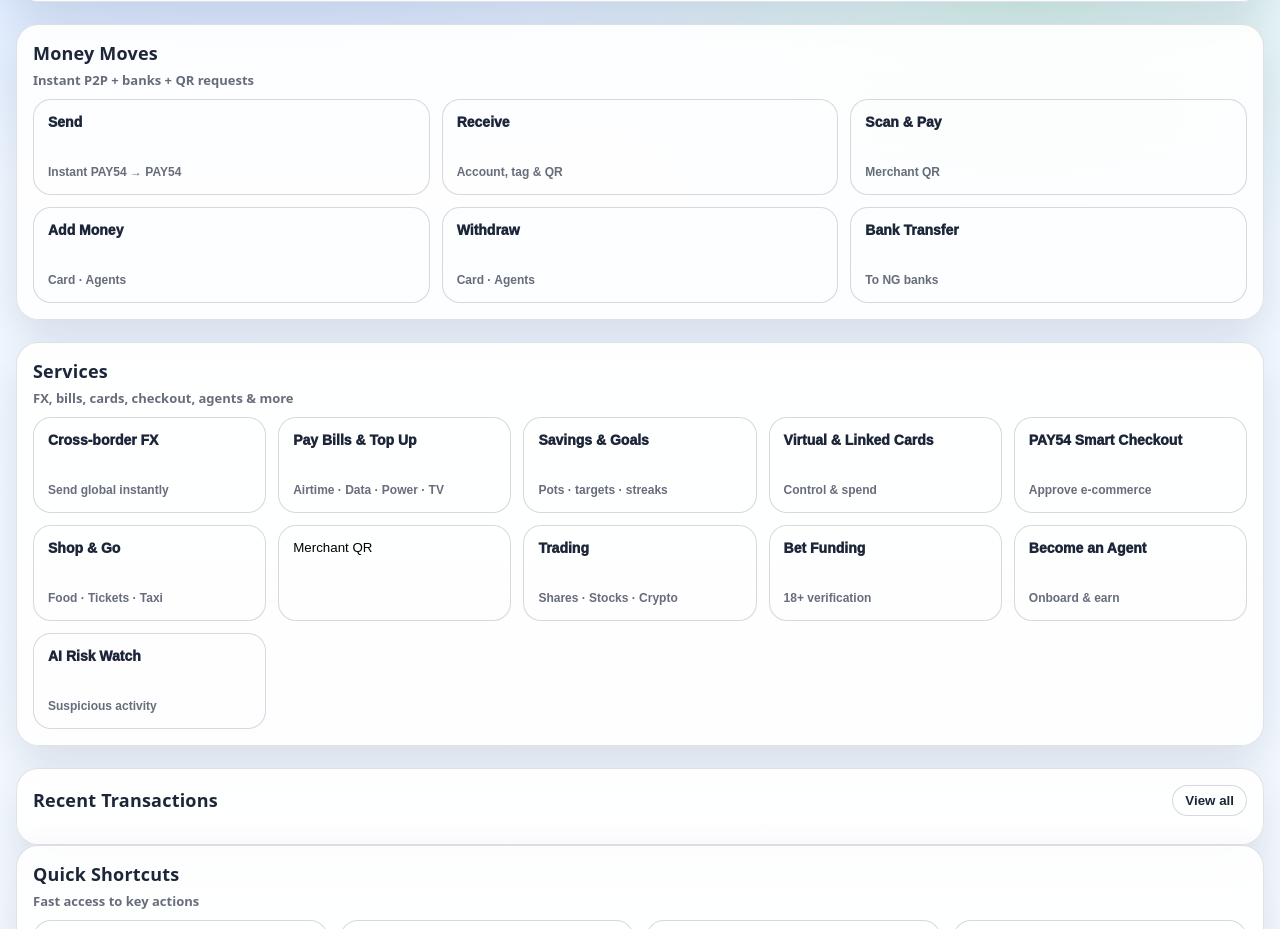
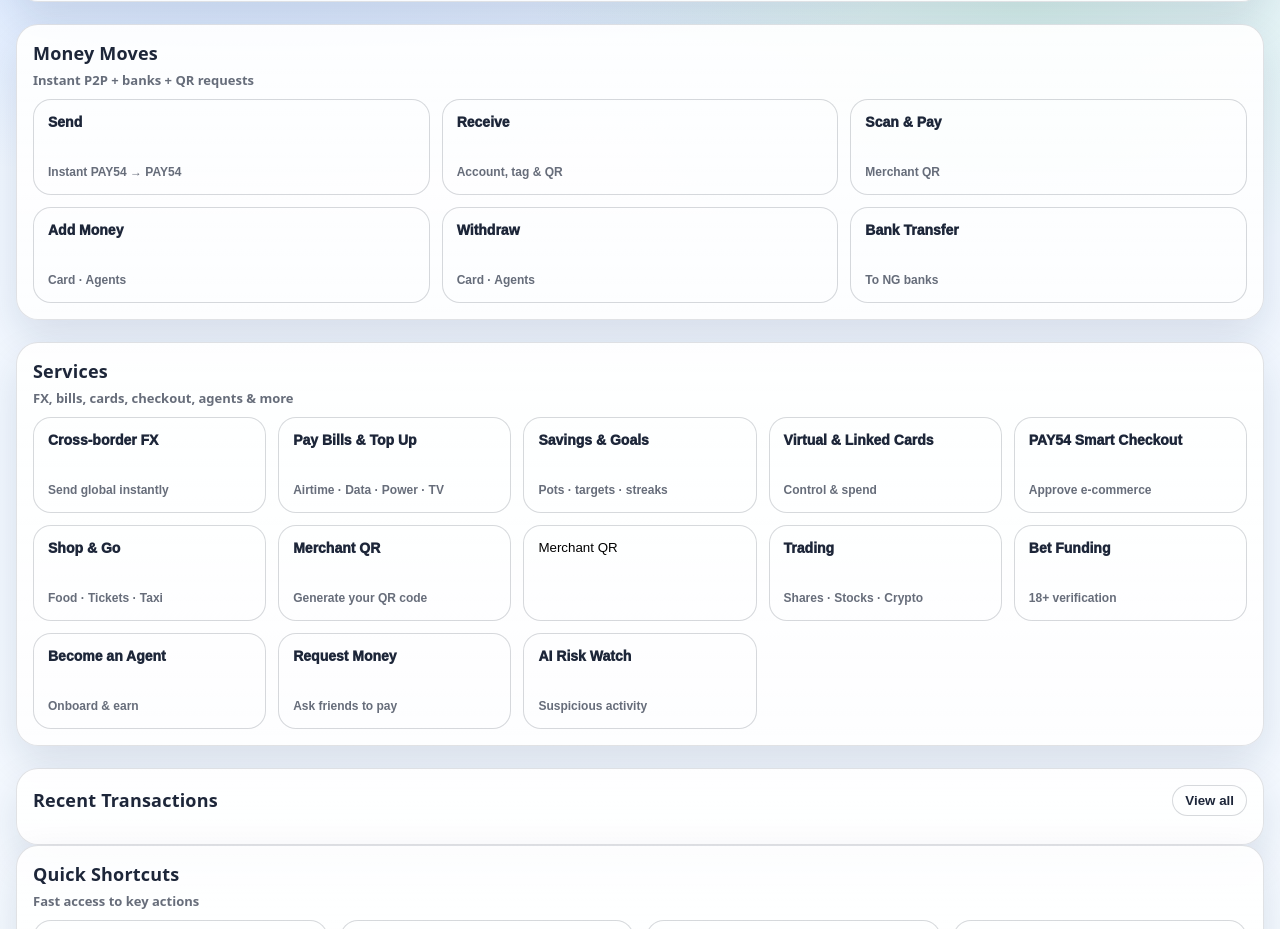
Before and after one commit to demiladeolawoye/PAY54_v8.0_SmartWallet, a plain HTML site: page dashboard.html in a window 1280 px wide and 1708 px high. Shown: the part 339-1268 px from the top of the page. Drawn offline with Linux system fonts and the light colour scheme; a script that the page names is missing.

Commit message:
Update dashboard.html

```diff
--- a/dashboard.html
+++ b/dashboard.html
@@ -167,6 +167,11 @@
           </button>
 
           <button class="tile-btn" data-service="merchantqr">
+          <span class="t-title">Merchant QR</span>
+          <span class="t-sub">Generate your QR code</span>
+         </button>
+
+          <button class="tile-btn" data-service="merchantqr">
           Merchant QR
 </button>
 
@@ -183,6 +188,11 @@
           <button class="tile-btn" type="button" data-service="agent">
             <span class="t-title">Become an Agent</span>
             <span class="t-sub">Onboard &amp; earn</span>
+          </button>
+
+          <button class="tile-btn" data-service="request">
+          <span class="t-title">Request Money</span>
+          <span class="t-sub">Ask friends to pay</span>
           </button>
 
           <button class="tile-btn" type="button" data-service="risk">
```
